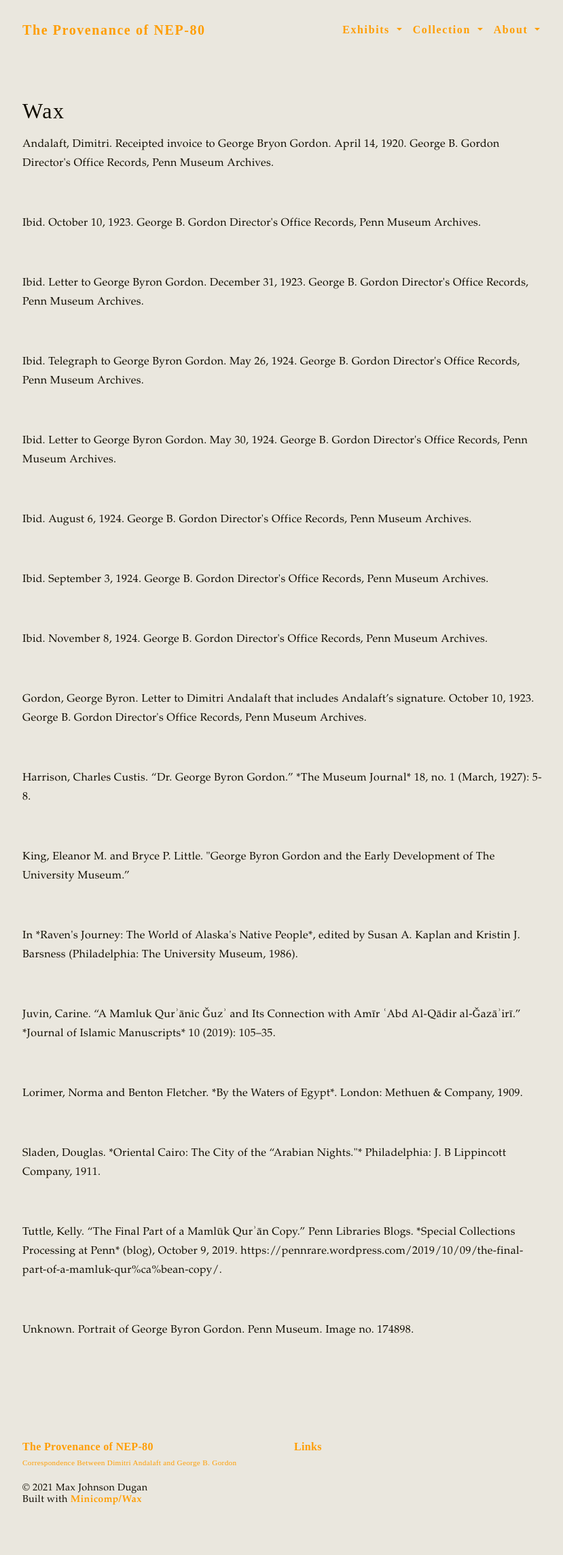
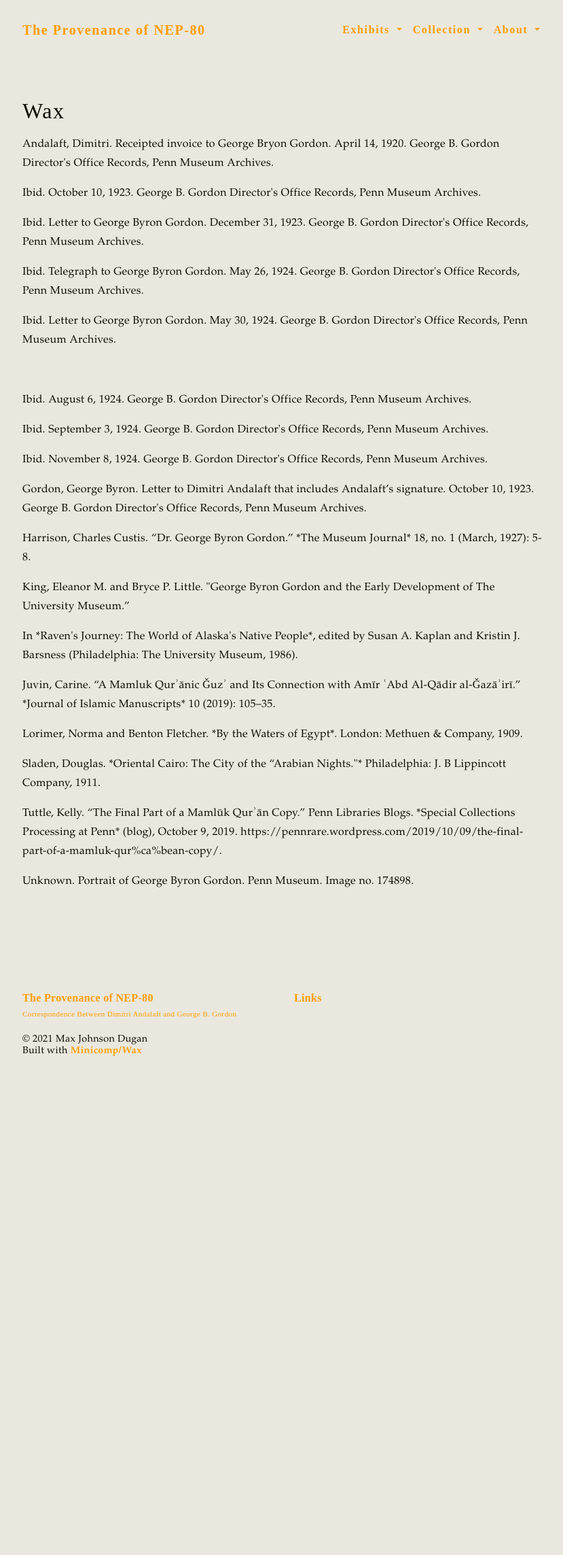
Before and after one commit to maxjdugan/wax-nep-80, a Jekyll site: the page built from pages/citations.md, in a window 1280 px wide. Shown: the whole page at 68% size, without its empty margins (222-1051 px from the left). Built offline with Jekyll 4.4.1, drawn with Linux system fonts in a browser that asks for light colours; after the commit the page ends 1627 px from its top, so only the background shows below that.

Commit message:
Breaks and Header Mods

```diff
--- a/pages/citations.md
+++ b/pages/citations.md
@@ -5,35 +5,20 @@ permalink: '/citations/'
 ---
 
 <p>Andalaft, Dimitri. Receipted invoice to George Bryon Gordon. April 14, 1920. George B. Gordon Director's Office Records, Penn Museum Archives.</p>
-<br>
 <p>Ibid. October 10, 1923. George B. Gordon Director's Office Records, Penn Museum Archives.</p>
-<br>
 <p>Ibid. Letter to George Byron Gordon. December 31, 1923. George B. Gordon Director's Office Records, Penn Museum Archives.</p>
-<br>
 <p>Ibid. Telegraph to George Byron Gordon. May 26, 1924. George B. Gordon Director's Office Records, Penn Museum Archives.</p>
-<br>
 <p>Ibid. Letter to George Byron Gordon. May 30, 1924. George B. Gordon Director's Office Records, Penn Museum Archives.</p>
 <br>
 <p>Ibid. August 6, 1924. George B. Gordon Director's Office Records, Penn Museum Archives.</p>
-<br>
 <p>Ibid. September 3, 1924. George B. Gordon Director's Office Records, Penn Museum Archives.</p>
-<br>
 <p>Ibid. November 8, 1924. George B. Gordon Director's Office Records, Penn Museum Archives.</p>
-<br>
 <p>Gordon, George Byron. Letter to Dimitri Andalaft that includes Andalaft’s signature. October 10, 1923. George B. Gordon Director's Office Records, Penn Museum Archives.</p>
-<br>
 <p>Harrison, Charles Custis. “Dr. George Byron Gordon.” *The Museum Journal* 18, no. 1 (March, 1927): 5-8.</p>
-<br>
 <p>King, Eleanor M. and Bryce P. Little. "George Byron Gordon and the Early Development of The University Museum.”</p>
-<br>
 <p>In *Raven's Journey: The World of Alaska's Native People*, edited by Susan A. Kaplan and Kristin J. Barsness (Philadelphia: The University Museum, 1986).</p>
-<br>
 <p>Juvin, Carine. “A Mamluk Qurʾānic Ǧuzʾ and Its Connection with Amīr ʿAbd Al-Qādir al-Ǧazāʾirī.” *Journal of Islamic Manuscripts* 10 (2019): 105–35.</p>
-<br>
 <p>Lorimer, Norma and Benton Fletcher. *By the Waters of Egypt*. London: Methuen & Company, 1909.</p>
-<br>
 <p>Sladen, Douglas. *Oriental Cairo: The City of the “Arabian Nights."* Philadelphia: J. B Lippincott Company, 1911.</p>
-<br>
 <p>Tuttle, Kelly. “The Final Part of a Mamlūk Qurʾān Copy.” Penn Libraries Blogs. *Special Collections Processing at Penn* (blog), October 9, 2019. https://pennrare.wordpress.com/2019/10/09/the-final-part-of-a-mamluk-qur%ca%bean-copy/.</p>
-<br>
 <p>Unknown. Portrait of George Byron Gordon. Penn Museum. Image no. 174898.</p>
```
Also changed, not shown: _exhibits/a.md (+2 -2 lines), _exhibits/b.md (+1 -2 lines), _exhibits/c.md (+1 -1 lines).
